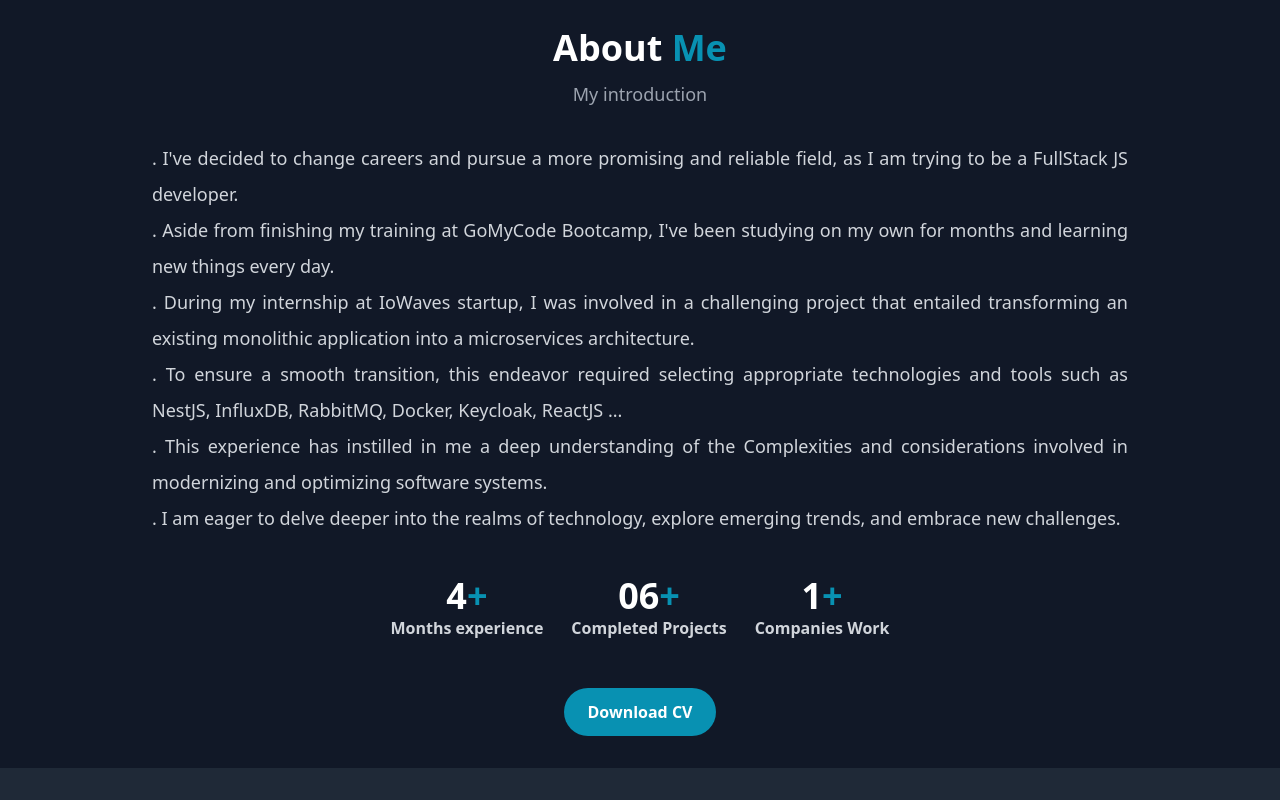
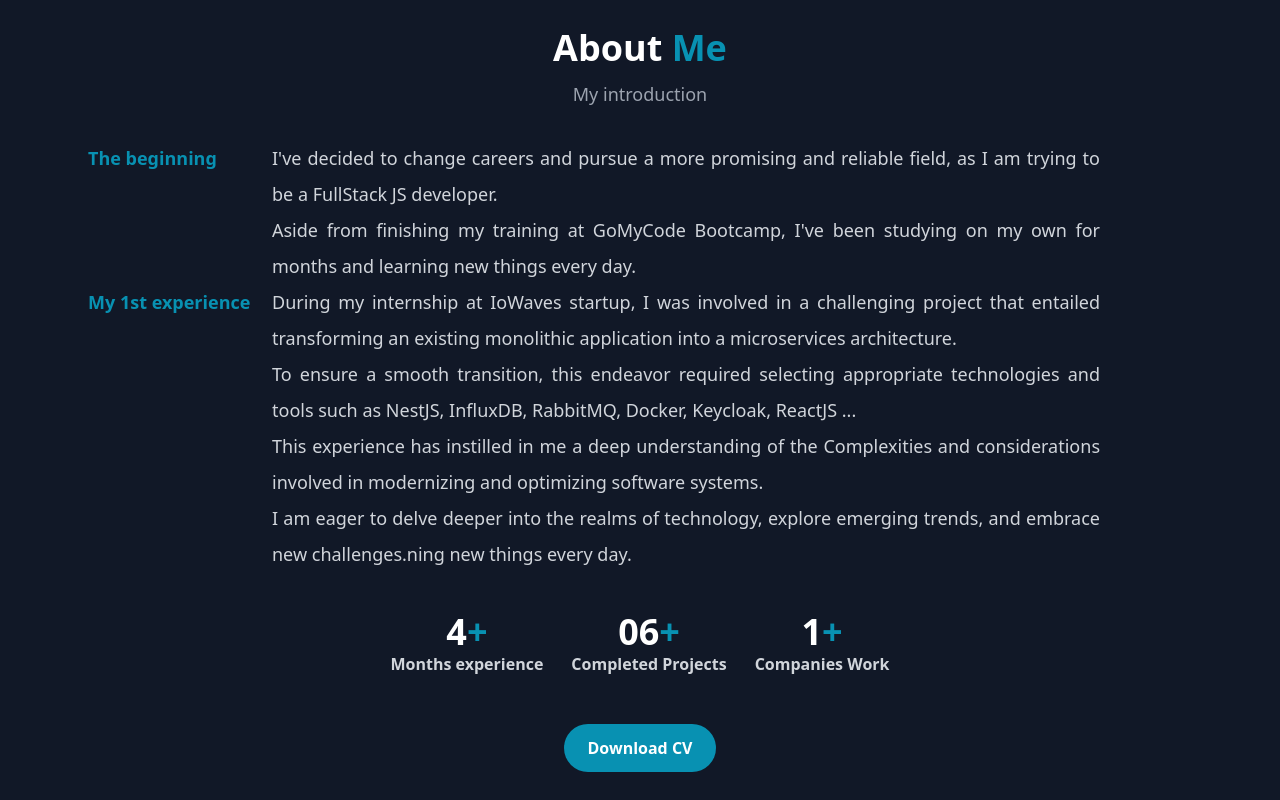
Before and after one commit to hamzabelakri/PortFolio, a React (Create React App) app in the folder client/: page / in a window 1280 px wide. Shown: the part 780-1580 px from the top of the page. Built offline with nearby package versions, Linux system fonts and the light colour scheme.

Commit message:
2nd update about section

```diff
--- a/client/src/components/About.js
+++ b/client/src/components/About.js
@@ -15,31 +15,44 @@ function About() {
           About <span className="text-cyan-600">Me</span>
         </h3>
         <p className="text-gray-400 my-3 text-lg">My introduction</p>
-        <div className="flex md:flex-row flex-col-reverse items-center md:gap-6 gap-12 px-10 max-w-6xl mx-auto">
+        <div className="flex md:flex-row flex-col-reverse items-center md:gap-6 gap-12 px-10 max-w-7xl mx-auto">
           <div className="p-2 md:mx-10">
-            <div className="text-gray-300 my-3">
-              <p className="font-sans text-lg font-normal text-justify leading-loose w-11/14">
-                . I've decided to change careers and pursue a more promising and
+            <div className="text-gray-300 my-3 ">
+              <div className="flex justify-normal">
+                <p className="font-sans text-lg font-semibold text-justify leading-loose w-1/6 text-cyan-600 ">
+                  The beginning
+                </p>
+                <p className="font-sans text-lg font-normal text-justify leading-loose w-3/4">
+                  I've decided to change careers and pursue a more promising and
                   reliable field, as I am trying to be a FullStack JS developer.
                   <br />
-                . Aside from finishing my training at GoMyCode Bootcamp, I've
-                been studying on my own for months and learning new things every
-                day.
-                <br />
-                . During my internship at IoWaves startup, I was involved in a
+                  Aside from finishing my training at GoMyCode Bootcamp, I've
+                  been studying on my own for months and learning new things
+                  every day.
+                </p>
+              </div>
+
+              <div className="flex justify-normal">
+                <p className="font-sans text-lg font-semibold text-justify leading-loose w-1/6 text-cyan-600">
+                  My 1st experience
+                </p>
+                <p className="font-sans text-lg font-normal text-justify leading-loose w-3/4">
+                  During my internship at IoWaves startup, I was involved in a
                   challenging project that entailed transforming an existing
                   monolithic application into a microservices architecture.
                   <br />
-                . To ensure a smooth transition, this endeavor required
+                  To ensure a smooth transition, this endeavor required
                   selecting appropriate technologies and tools such as NestJS,
                   InfluxDB, RabbitMQ, Docker, Keycloak, ReactJS ...
                   <br />
-                . This experience has instilled in me a deep understanding of
-                the Complexities and considerations involved in modernizing and
-                optimizing software systems.
-                <br />. I am eager to delve deeper into the realms of
-                technology, explore emerging trends, and embrace new challenges.
+                  This experience has instilled in me a deep understanding of
+                  the Complexities and considerations involved in modernizing
+                  and optimizing software systems.
+                  <br />I am eager to delve deeper into the realms of
+                  technology, explore emerging trends, and embrace new
+                  challenges.ning new things every day.
                 </p>
+              </div>
               <div className="flex mt-10 items-center justify-center gap-7">
                 {info.map((content) => (
                   <div key={content.text}>
```
Lines whose indentation alone changed are shown as unchanged.
